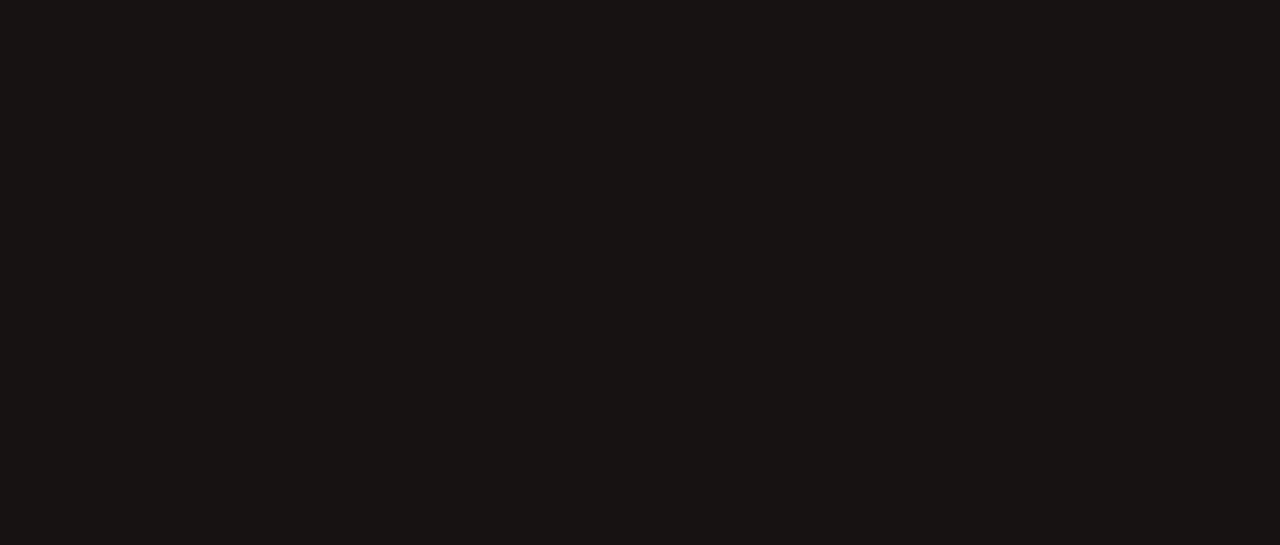
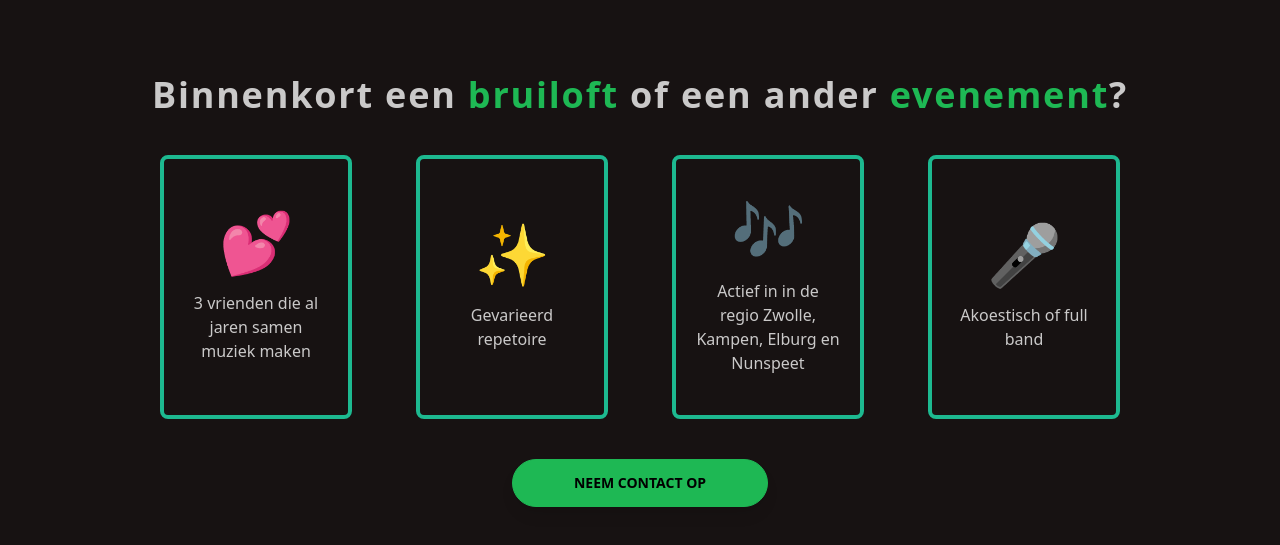
Before and after one commit to Fyxren/E-SEVEN, a SvelteKit app: page / in a window 1280 px wide. Shown: the part 876-1421 px from the top of the page. Before the commit the page ends 919 px from the top, so only its background shows below. Built offline with nearby package versions, Linux system fonts and the light colour scheme.

Commit message:
`Add` CTA

```diff
--- a/src/routes/+page.svelte
+++ b/src/routes/+page.svelte
@@ -44,4 +44,40 @@
 			<MemberCard member={x} />
 		{/each}
 	</div>
+
+	<!-- CTA -->
+	<div class="flex flex-col justify-center text-center">
+		<h2 class="text-4xl font-bold tracking-wider">
+			Binnenkort een <span class="text-primary">bruiloft</span> of een ander
+			<span class="text-primary">evenement</span>?
+		</h2>
+
+		<div class="grid self-center grid-cols-4 gap-16 mt-10 max-w-7xl">
+			<div
+				class="flex flex-col items-center justify-center w-48 gap-5 px-5 py-10 duration-300 border-4 rounded-lg hover:scale-110 hover:rotate-3 border-secondary"
+			>
+				<p class="text-6xl duration-300">💕</p>
+				<p>3 vrienden die al jaren samen muziek maken</p>
+			</div>
+			<div
+				class="flex flex-col items-center justify-center w-48 gap-5 px-5 py-10 duration-300 border-4 rounded-lg hover:scale-110 hover:rotate-3 border-secondary"
+			>
+				<p class="text-6xl duration-300">✨️</p>
+				<p>Gevarieerd repetoire</p>
+			</div>
+			<div
+				class="flex flex-col items-center justify-center w-48 gap-5 px-5 py-10 duration-300 border-4 rounded-lg hover:scale-110 hover:rotate-3 border-secondary"
+			>
+				<p class="text-6xl duration-300">🎶</p>
+				<p>Actief in in de regio Zwolle, Kampen, Elburg en Nunspeet</p>
+			</div>
+			<div
+				class="flex flex-col items-center justify-center w-48 gap-5 px-5 py-10 duration-300 border-4 rounded-lg hover:scale-110 hover:rotate-3 border-secondary"
+			>
+				<p class="text-6xl duration-300">🎤</p>
+				<p>Akoestisch of full band</p>
+			</div>
+		</div>
+		<a href="/contact" class="self-center mt-10 shadow-lg btn btn-primary btn-wide">Neem contact op</a>
+	</div>
 </main>
```
